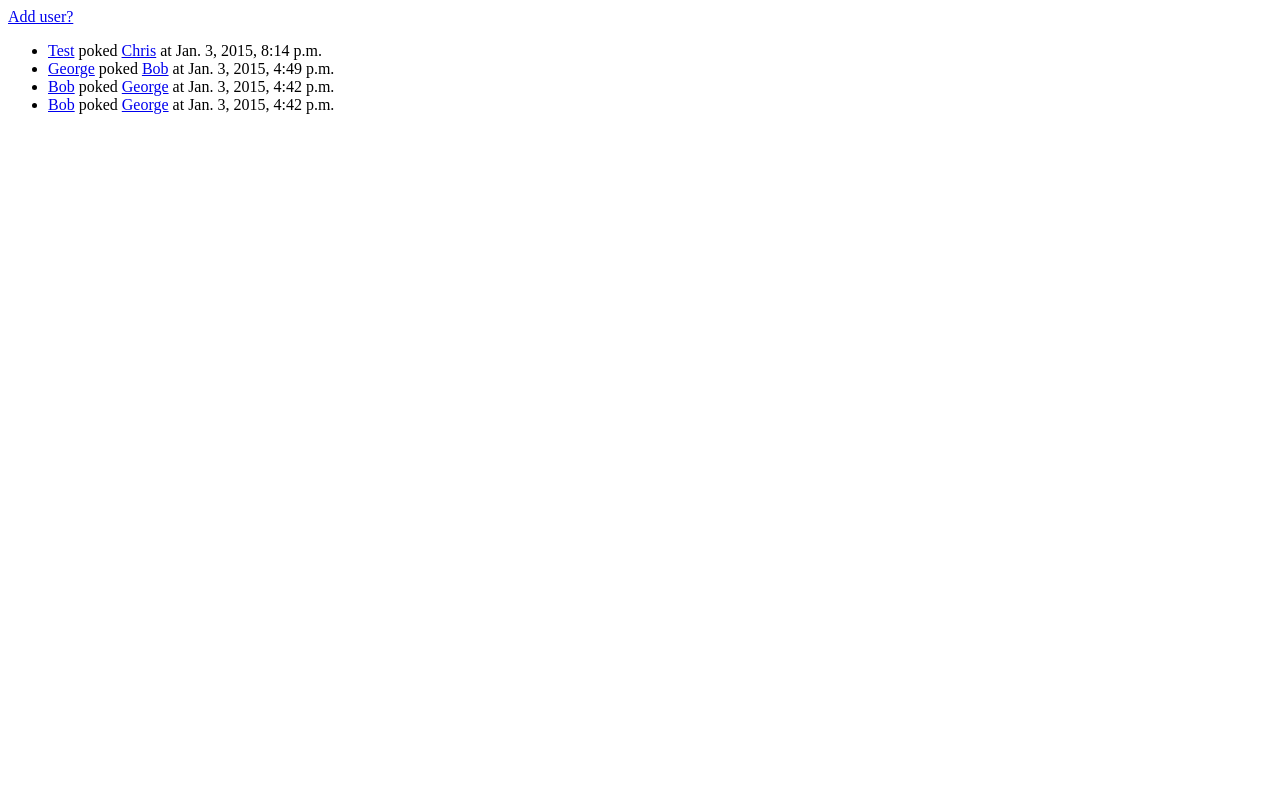
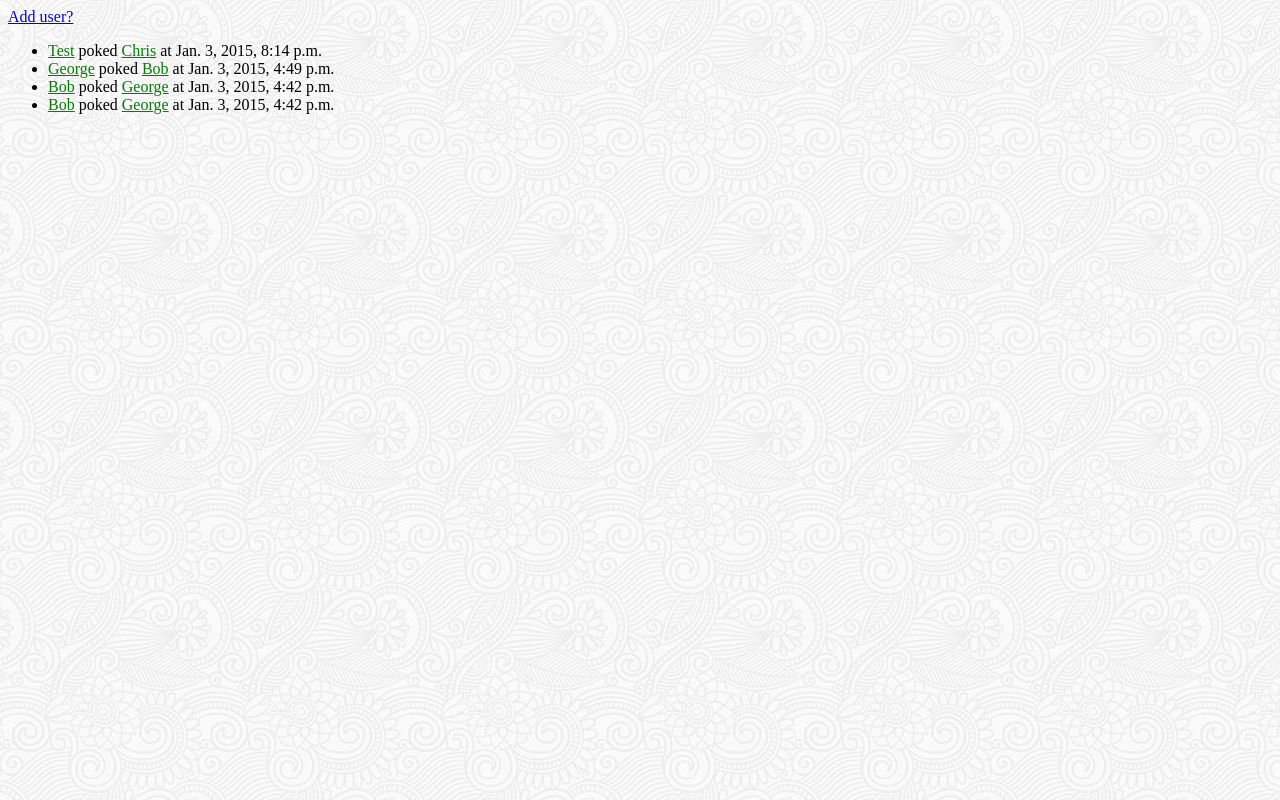
Before and after one commit to bagelbits/django-simple-poke, a Django app: page /pokes/ in a window 1280 px wide. Run offline with Django 3.2, Linux system fonts and the light colour scheme; data comes from the database, SQL or seed files in the repository.

Commit message:
Basic css for kicks

```diff
--- /dev/null
+++ b/django_poke/pokes/static/pokes/style.css
@@ -0,0 +1,7 @@
+li a {
+    color: green;
+}
+
+body {
+    background: white url("images/symphony.png") repeat right bottom;
+}
--- a/django_poke/pokes/templates/pokes/detail.html
+++ b/django_poke/pokes/templates/pokes/detail.html
@@ -1,3 +1,7 @@
+{% load staticfiles %}
+
+<link rel="stylesheet" type="text/css" href="{% static 'pokes/style.css' %}" />
+
 <h1> {{ user.username }} </h1>
 
 {% if error_message %}<p><strong>{{ error_message }}</strong></p>{% endif %}
--- a/django_poke/pokes/templates/pokes/index.html
+++ b/django_poke/pokes/templates/pokes/index.html
@@ -1,3 +1,7 @@
+{% load staticfiles %}
+
+<link rel="stylesheet" type="text/css" href="{% static 'pokes/style.css' %}" />
+
 {% if poke_list %}
   <a href="{% url 'pokes:new_user'%}">Add user?</a>
     <ul>
--- a/django_poke/pokes/templates/pokes/new_user.html
+++ b/django_poke/pokes/templates/pokes/new_user.html
@@ -1,3 +1,7 @@
+{% load staticfiles %}
+
+<link rel="stylesheet" type="text/css" href="{% static 'pokes/style.css' %}" />
+
 <h1> Add User </h1>
 
 {% if error_message %}<p><strong>{{ error_message }}</strong></p>{% endif %}
```
Also changed, not shown: django_poke/pokes/static/pokes/images/symphony.png (added), django_poke/pokes/templates/pokes/new_poke.html (deleted).
